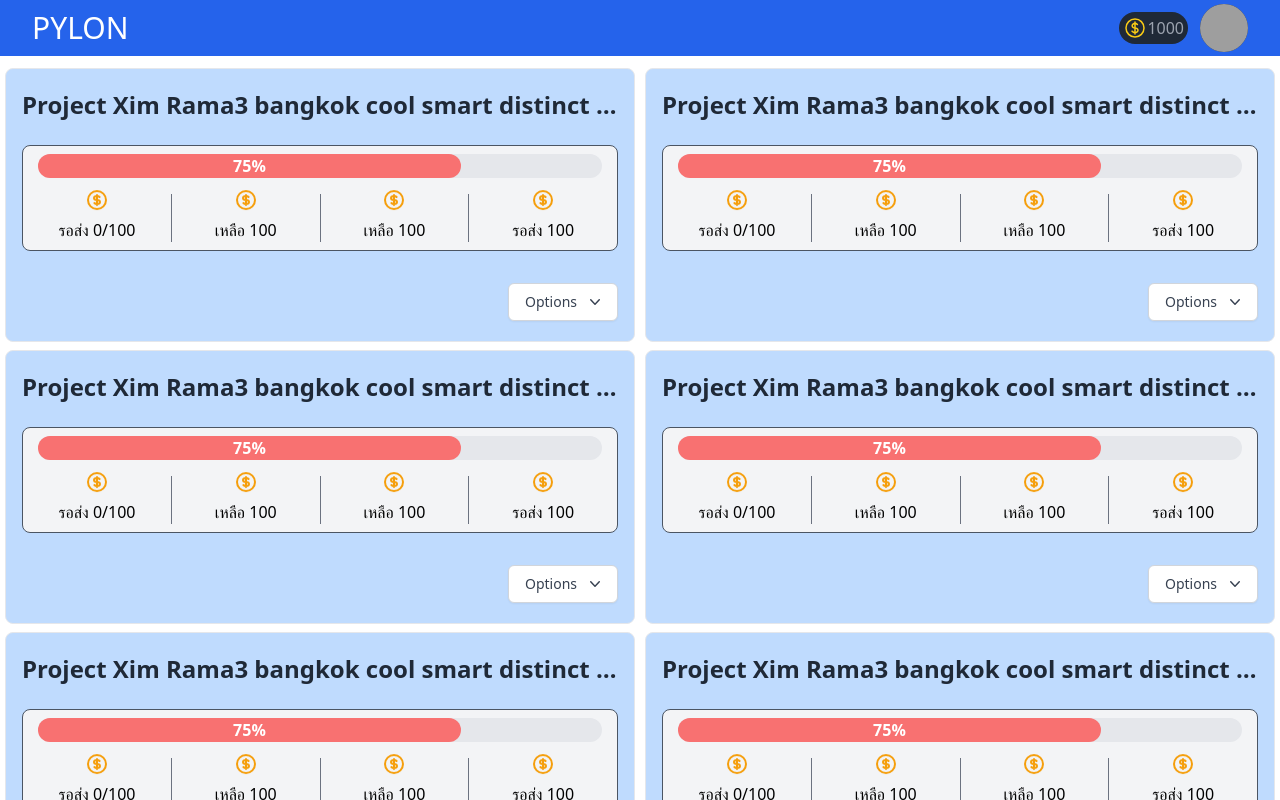
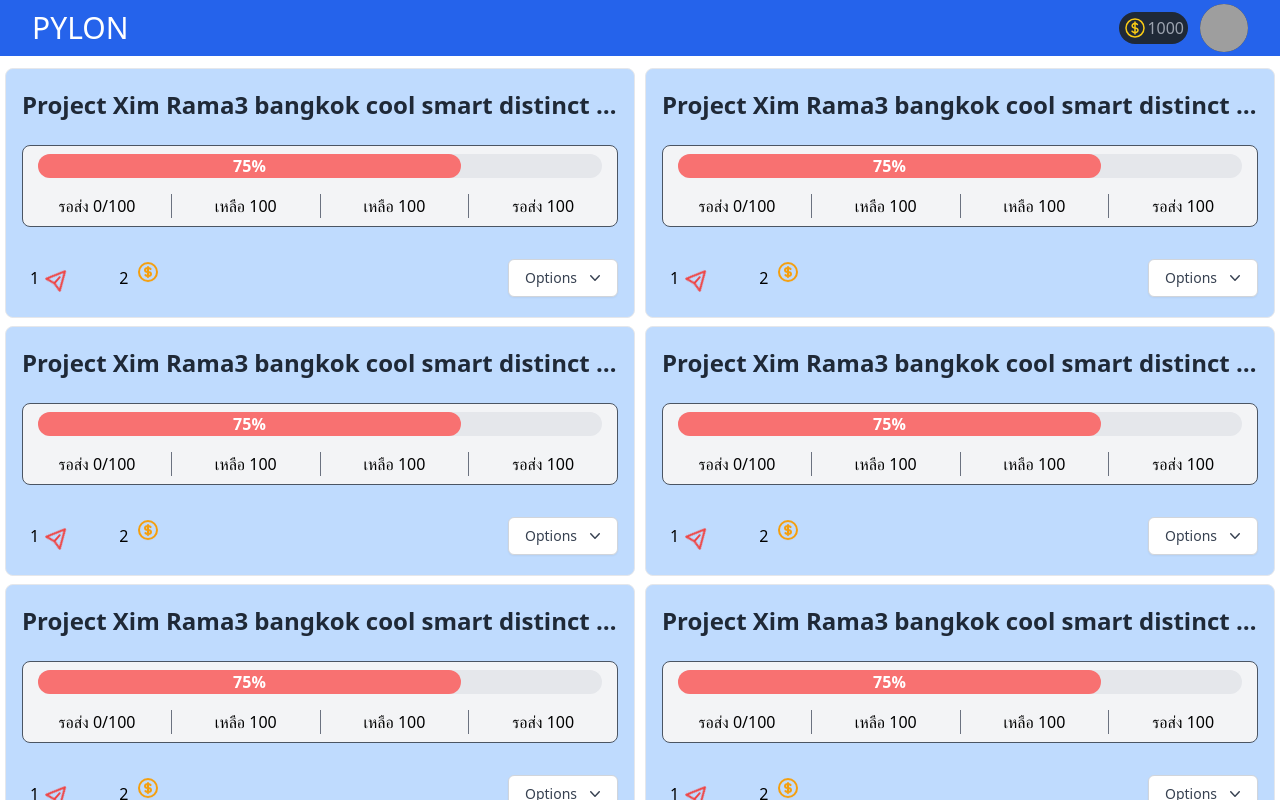
Before and after one commit to thatbeer/react_qcreport, a React (Create React App) app: page / in a window 1280 px wide. Shown: the top 800 px of the page. Built offline with nearby package versions, Linux system fonts and the light colour scheme; sample sign-in values are in the browser's storage; grey boxes are pictures that could not be loaded.

Commit message:
edit card

```diff
--- a/src/components/Maincard.jsx
+++ b/src/components/Maincard.jsx
@@ -22,12 +22,12 @@ const Maincard = (props) => {
                 <div className="flex flex-inline items-center justify-between lg:my-2 mt-8 mx-auto">
                     <div className="flex flex-row-2 gap-6 mr-auto items-center">
                         <p className='flex flex-inline mx-2 '>
-                            {/* 1 {"  "} */}
-                            {/* <svg class="animate-wiggle w-6 h-6 text-red-500 mx-2 duration-300" fill="none" stroke="currentColor" viewBox="0 0 24 24" xmlns="http://www.w3.org/2000/svg"><path stroke-linecap="round" stroke-linejoin="round" stroke-width="2" d="M12 19l9 2-9-18-9 18 9-2zm0 0v-8"></path></svg> */}
+                            1 {"  "}
+                            <svg class="animate-wiggle w-6 h-6 text-red-500 mx-2 duration-300" fill="none" stroke="currentColor" viewBox="0 0 24 24" xmlns="http://www.w3.org/2000/svg"><path stroke-linecap="round" stroke-linejoin="round" stroke-width="2" d="M12 19l9 2-9-18-9 18 9-2zm0 0v-8"></path></svg>
                         </p >
                         <p className=' flex flex-inline mx-2'>
-                            {/* 2
-                            <svg class="animate-bounce w-6 h-6 text-amber-500 mx-2 " fill="none" stroke="currentColor" viewBox="0 0 24 24" xmlns="http://www.w3.org/2000/svg"><path stroke-linecap="round" stroke-linejoin="round" stroke-width="2" d="M12 8c-1.657 0-3 .895-3 2s1.343 2 3 2 3 .895 3 2-1.343 2-3 2m0-8c1.11 0 2.08.402 2.599 1M12 8V7m0 1v8m0 0v1m0-1c-1.11 0-2.08-.402-2.599-1M21 12a9 9 0 11-18 0 9 9 0 0118 0z"></path></svg> */}
+                            2
+                            <svg class="animate-bounce w-6 h-6 text-amber-500 mx-2 " fill="none" stroke="currentColor" viewBox="0 0 24 24" xmlns="http://www.w3.org/2000/svg"><path stroke-linecap="round" stroke-linejoin="round" stroke-width="2" d="M12 8c-1.657 0-3 .895-3 2s1.343 2 3 2 3 .895 3 2-1.343 2-3 2m0-8c1.11 0 2.08.402 2.599 1M12 8V7m0 1v8m0 0v1m0-1c-1.11 0-2.08-.402-2.599-1M21 12a9 9 0 11-18 0 9 9 0 0118 0z"></path></svg>
                         </p>
                     </div>
                     <Dropdownlist className="  bg-gray-100 " />
--- a/src/components/progressbar.jsx
+++ b/src/components/progressbar.jsx
@@ -24,22 +24,22 @@ function Progressbar(props) {
                     <div className='flex flex-between w-full divide-x divide-gray-500'>
                         <span className='flex flex-col w-full items-center
                         justify-start mx-auto my-2'>
-                            <svg class="animate-bounce w-6 h-6 text-amber-500 mx-2 " fill="none" stroke="currentColor" viewBox="0 0 24 24" xmlns="http://www.w3.org/2000/svg"><path stroke-linecap="round" stroke-linejoin="round" stroke-width="2" d="M12 8c-1.657 0-3 .895-3 2s1.343 2 3 2 3 .895 3 2-1.343 2-3 2m0-8c1.11 0 2.08.402 2.599 1M12 8V7m0 1v8m0 0v1m0-1c-1.11 0-2.08-.402-2.599-1M21 12a9 9 0 11-18 0 9 9 0 0118 0z"></path></svg>
+
                             รอส่ง 0/100
                         </span>
                         <span className='flex flex-col w-full
                          items-center justify-start mx-auto my-2'>
-                             <svg class="animate-bounce w-6 h-6 text-amber-500 mx-2 " fill="none" stroke="currentColor" viewBox="0 0 24 24" xmlns="http://www.w3.org/2000/svg"><path stroke-linecap="round" stroke-linejoin="round" stroke-width="2" d="M12 8c-1.657 0-3 .895-3 2s1.343 2 3 2 3 .895 3 2-1.343 2-3 2m0-8c1.11 0 2.08.402 2.599 1M12 8V7m0 1v8m0 0v1m0-1c-1.11 0-2.08-.402-2.599-1M21 12a9 9 0 11-18 0 9 9 0 0118 0z"></path></svg>
+
                             เหลือ 100
                         </span>
                         <span className='flex flex-col w-full
                          items-center justify-start mx-auto my-2'>
-                             <svg class="animate-bounce w-6 h-6 text-amber-500 mx-2 " fill="none" stroke="currentColor" viewBox="0 0 24 24" xmlns="http://www.w3.org/2000/svg"><path stroke-linecap="round" stroke-linejoin="round" stroke-width="2" d="M12 8c-1.657 0-3 .895-3 2s1.343 2 3 2 3 .895 3 2-1.343 2-3 2m0-8c1.11 0 2.08.402 2.599 1M12 8V7m0 1v8m0 0v1m0-1c-1.11 0-2.08-.402-2.599-1M21 12a9 9 0 11-18 0 9 9 0 0118 0z"></path></svg>
+
                             เหลือ 100
                         </span>
                         <span className='flex flex-col w-full
                          items-center justify-start mx-auto my-2'>
-                             <svg class="animate-bounce w-6 h-6 text-amber-500 mx-2 " fill="none" stroke="currentColor" viewBox="0 0 24 24" xmlns="http://www.w3.org/2000/svg"><path stroke-linecap="round" stroke-linejoin="round" stroke-width="2" d="M12 8c-1.657 0-3 .895-3 2s1.343 2 3 2 3 .895 3 2-1.343 2-3 2m0-8c1.11 0 2.08.402 2.599 1M12 8V7m0 1v8m0 0v1m0-1c-1.11 0-2.08-.402-2.599-1M21 12a9 9 0 11-18 0 9 9 0 0118 0z"></path></svg>
+
                             รอส่ง 100
                         </span>
                     </div>
```
